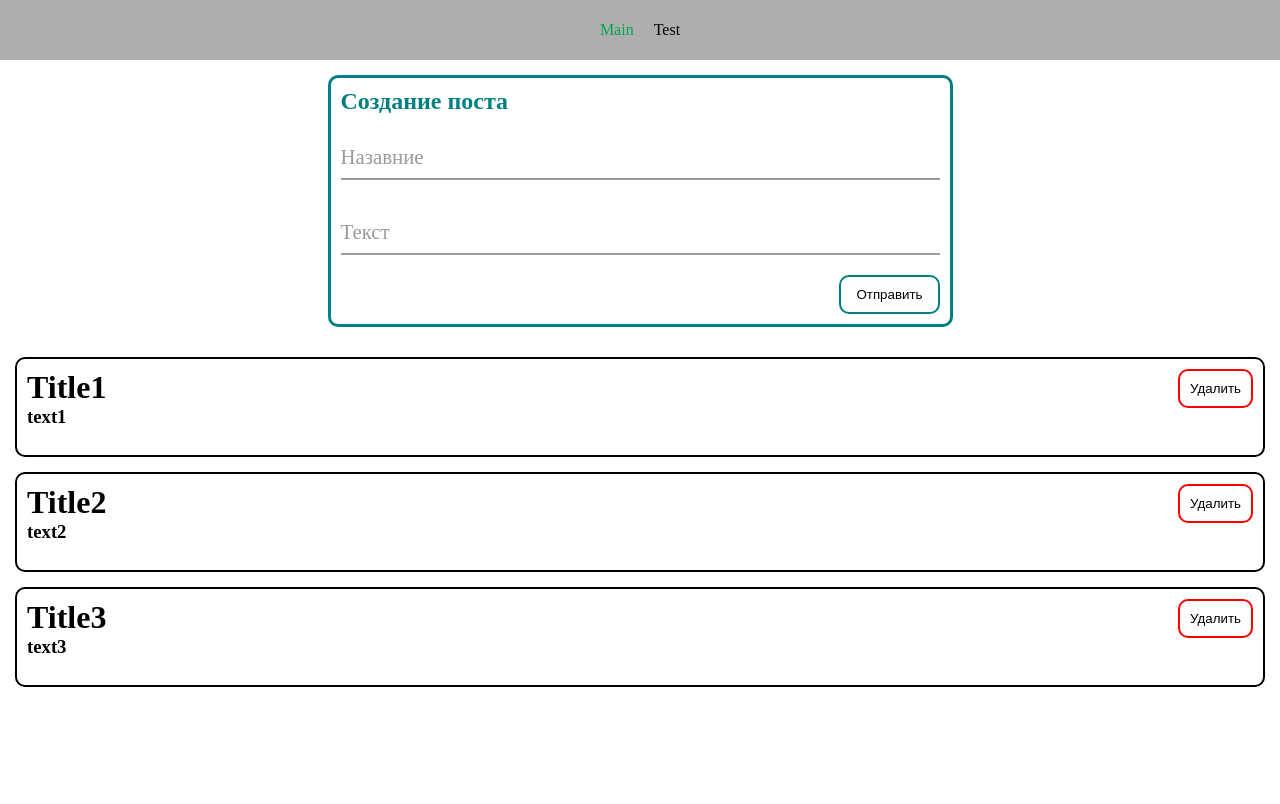
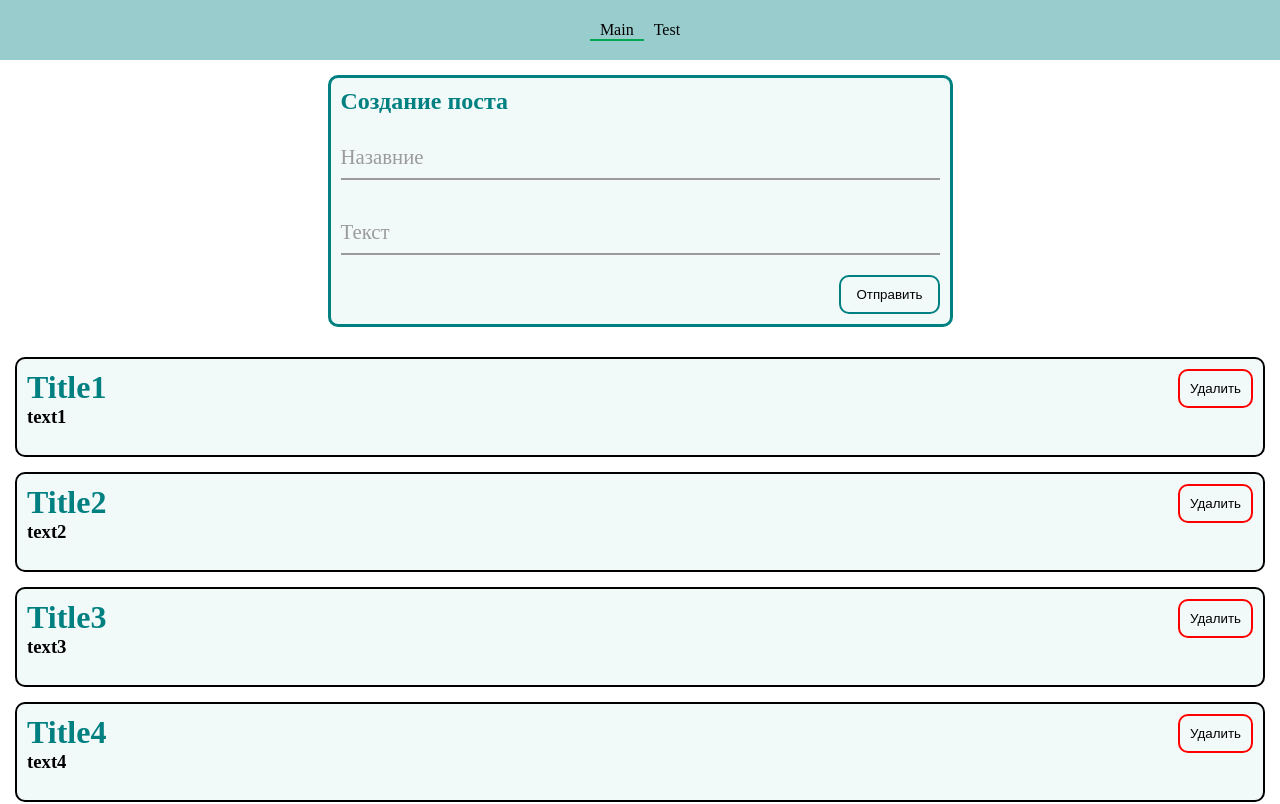
Before and after one commit to Linkhider/vue-test, a Vue app: page / in a window 1280 px wide. Shown: the top 804 px of the page. Built offline with nearby package versions, Linux system fonts and the light colour scheme.

Commit message:
loader added

```diff
--- a/src/components/AppLayoutHeader.vue
+++ b/src/components/AppLayoutHeader.vue
@@ -1,20 +1,37 @@
 <template>
-  <div class="header">
-    <router-link class="header__item" to="/">Main</router-link>
-    <router-link class="header__item" to="/test">Test</router-link>
+  <div class="header-wrap">
+    <div class="header">
+      <router-link class="header__item" to="/">Main</router-link>
+      <router-link class="header__item" to="/test">Test</router-link>
+    </div>
   </div>
+
 </template>
 <style scoped lang="scss">
+.header-wrap{
+    display: flex;
+    align-items: center;
+    position: sticky;
+    height: 60px;
+    top: -30px;
+  background: rgba(0, 128, 128, 0.4);
+
+}
 .header {
   display: flex;
   flex-direction: row;
   align-items: center;
   justify-content: center;
-  height: 60px;
+  position: sticky;
+  top: 0;
+  height: 30px;
   width: 100%;
-  background: #aeaeae;
+
   .router-link-active {
-    color: #00a650;
+
+    &:after {
+      transform: scaleX(1);
+    }
   }
   &__item {
     position: relative;
@@ -25,16 +42,19 @@
       display: block;
       position: absolute;
       left: 0; /*изменить на right:0;, чтобы изменить направление подчёркивания */
-      width: 0; /*задаём длинну линии до наведения курсора*/
+      width: 100%; /*задаём длинну линии до наведения курсора*/
       height: 2px; /*задаём ширину линии*/
       background-color: #00a650; /*задаём цвет линии*/
       content: "";
-      transition: width 0.3s ease-out; /*задаём время анимации*/
+      transform: scaleX(0);
+      transition: transform 0.3s ease-out; /*задаём время анимации*/
     }
     &:hover:after,
     &:focus:after {
-      width: 100%; /*устанавливаем значение 100% чтобы ссылка подчёркивалась полностью*/
+      transform: scaleX(1);
     }
   }
 }
 </style>
+<script setup lang="ts">
+</script>
--- /dev/null
+++ b/src/components/Loader.vue
@@ -0,0 +1,30 @@
+<template>
+  <div class="loader"></div>
+</template>
+<style scoped>
+.loader {
+  height: 50px;
+  aspect-ratio: 1;
+  box-sizing: border-box;
+  position: absolute;
+  top: calc(50% - 25px);
+  left: calc(50% - 25px);
+  mask:
+      radial-gradient(rgba(0, 128, 128, 0) 47%,teal 48% 71%, rgba(0, 128, 128, 0) 72%) exclude,
+      conic-gradient(teal 0 0) no-clip;
+  animation: l11 1.5s linear infinite;
+}
+.loader:before {
+  content: "";
+  position: absolute;
+  inset: 0 35% 70%;
+  border-radius: 50%;
+  background: teal;
+  filter: blur(15px);
+}
+@keyframes l11 {
+  to {rotate: 1turn}
+}
+</style>
+<script setup lang="ts">
+</script>
--- a/src/components/Post.vue
+++ b/src/components/Post.vue
@@ -23,6 +23,7 @@ defineProps({
 
 <style scoped lang="scss">
 .post{
+  background: rgba(0, 128, 128, 0.05);
   position: relative;
   margin-top: 15px;
   border: 2px solid black;
@@ -30,6 +31,7 @@ defineProps({
   padding: 10px;
   min-height: 100px;
   &__title {
+    color: teal;
   }
   button{
     position: absolute;
--- a/src/views/Notes.vue
+++ b/src/views/Notes.vue
@@ -1,7 +1,9 @@
 <script setup>
 import Post from '../components/Post.vue'
-import {ref} from 'vue'
+import { ref, onMounted } from 'vue'
+import Loader from '@/components/Loader.vue'
 
+let loading = ref(true)
 let title = ref('')
 let text = ref('')
 const getInitialPosts = () => [
@@ -19,6 +21,21 @@ const getInitialPosts = () => [
     id: 3,
     title: 'Title3',
     text: 'text3',
+  },
+  {
+    id: 1,
+    title: 'Title4',
+    text: 'text4',
+  },
+  {
+    id: 2,
+    title: 'Title5',
+    text: 'text5',
+  },
+  {
+    id: 3,
+    title: 'Title6',
+    text: 'text6',
   }
 ]
 const posts = ref(getInitialPosts())
@@ -33,10 +50,16 @@ function addPost() {
   title.value = ''
   text.value = ''
 }
+onMounted(() => {
+  setTimeout(() => {
+    loading.value = false
+  }, 1000)
+})
 </script>
 
 <template>
-  <main>
+  <Loader v-if="loading"/>
+  <main v-else>
     <form class="inputs" @submit.prevent="addPost">
       <h2>Создание поста</h2>
       <div class="form__group field">
@@ -149,6 +172,7 @@ $gray: #9b9b9b;
 }
 
 .inputs {
+  background: rgba(0, 128, 128, 0.05);
   border: 3px solid teal;
   padding: 10px;
   border-radius: 10px;
```
